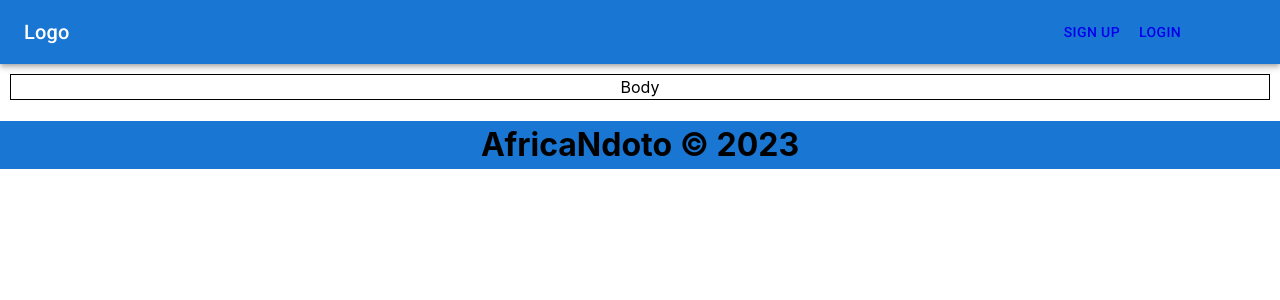
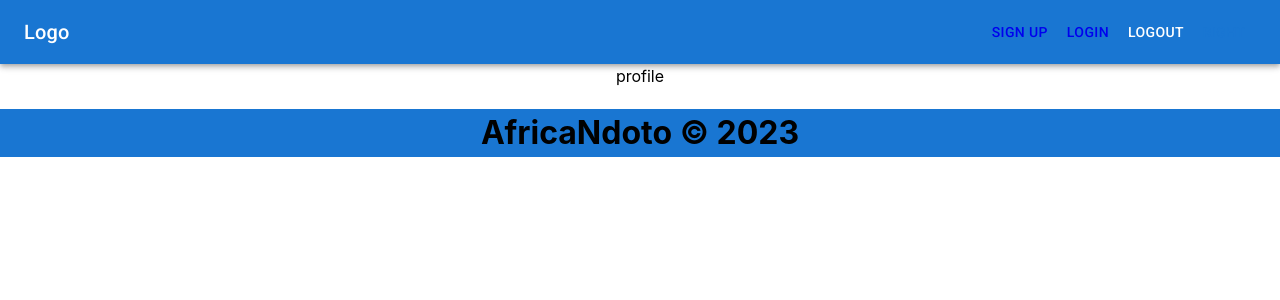
Before and after one commit to AfricaNdoto-Project/AN-FrontEnd, a React (Vite) app in the folder an-frontend/: page /profile in a window 1280 px wide. Shown: the top 300 px of the page. Built offline with nearby package versions, Linux system fonts and the light colour scheme; sample sign-in values are in the browser's storage.

Commit message:
GENERAL -Logout added -Profile page added

```diff
--- a/an-frontend/src/components/appBar/appBar.jsx
+++ b/an-frontend/src/components/appBar/appBar.jsx
@@ -1,6 +1,6 @@
 import * as React from 'react'
 import AppBar from '@mui/material/AppBar'
-import { Link } from 'react-router-dom'
+import { Link, useNavigate } from 'react-router-dom'
 
 import SwipeableTemporaryDrawer from './sideMenu/sideMenu'
 
@@ -41,6 +41,12 @@ export default function ButtonAppBar() {
     setState({ ...state, [anchor]: open })
   }
 
+  const navigate = useNavigate()
+
+  const logout = () => {
+    localStorage.removeItem('token')
+    navigate('/login')
+  }
 
   const list = (anchor) => {
      <IconButton
@@ -92,11 +98,17 @@ export default function ButtonAppBar() {
   }
 
   return (
-    <Box sx={{ flexGrow: 1 ,}}>
-      <AppBar position="static" >
+    <Box sx={{ flexGrow: 1 }}>
+      <AppBar position="static">
         <Toolbar>
-          <Typography variant="h6" component="div" sx={{ flexGrow: 1, display: 'flex' }} >
-            <a href='/' style={{textDecoration: 'none', color:'white'}} >Logo</a>
+          <Typography
+            variant="h6"
+            component="div"
+            sx={{ flexGrow: 1, display: 'flex' }}
+          >
+            <a href="/" style={{ textDecoration: 'none', color: 'white' }}>
+              Logo
+            </a>
           </Typography>
           <Link to="/signup">
             <Button color="inherit">Sign Up</Button>
@@ -104,6 +116,12 @@ export default function ButtonAppBar() {
           <Link to="/login">
             <Button color="inherit">Login</Button>
           </Link>
+
+          {/* logout button */}
+          <Button color="inherit" onClick={logout}>
+            LogOut
+          </Button>
+
           {['right'].map((anchor) => (
             <React.Fragment key={anchor}>
               <Button onClick={toggleDrawer(anchor, true)}>{anchor}</Button>
--- /dev/null
+++ b/an-frontend/src/pages/profile/profile.jsx
@@ -0,0 +1,9 @@
+
+
+const Profile = () => {
+  return (
+    <div>profile</div>
+  )
+}
+
+export default Profile
```
Also changed, not shown: an-frontend/src/router/index.jsx (+7 -7 lines).
